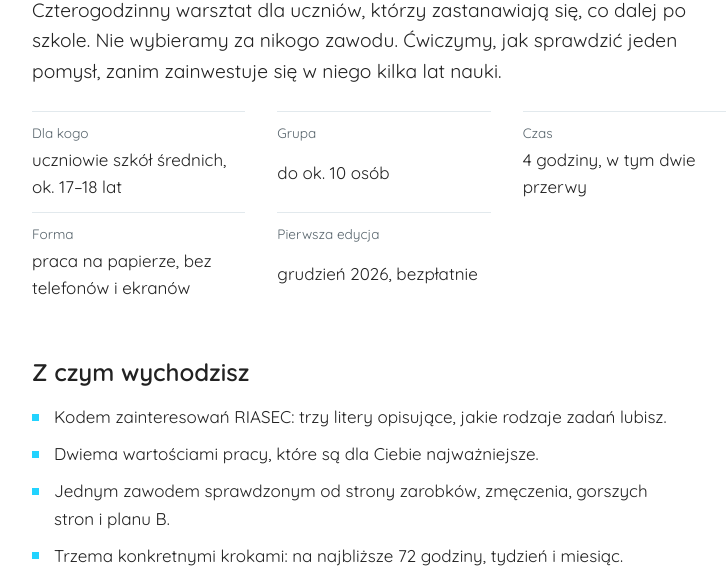
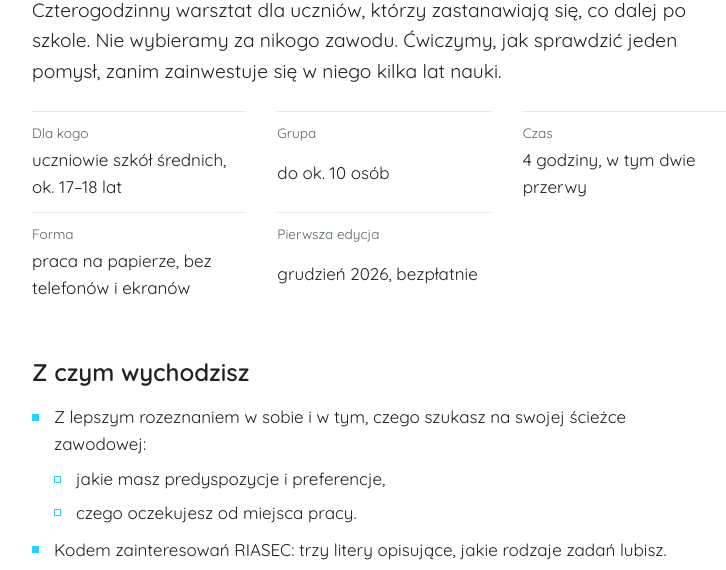
Before and after one commit to lelek/gebarowski-net, a plain HTML site: page workshops.html in a window 1280 px wide. Shown: the part 230-800 px from the top of the page, without its empty margins (256-982 px from the left). Drawn offline with Linux system fonts and the light colour scheme.

Commit message:
feat: z czym wychodzisz z warsztatu - rozeznanie w sobie

```diff
--- a/workshops.html
+++ b/workshops.html
@@ -161,6 +161,17 @@
             background: var(--mark);
         }
 
+        .marked .marked {
+            margin-top: 8px;
+            gap: 6px;
+        }
+
+        .marked .marked li::before {
+            box-sizing: border-box;
+            background: none;
+            border: 1.5px solid var(--mark);
+        }
+
         .program {
             display: grid;
             margin: 0;
@@ -295,11 +306,16 @@
         <section>
             <h2>Z czym wychodzisz</h2>
             <ul class="marked">
+                <li>Z lepszym rozeznaniem w sobie i w tym, czego szukasz na swojej ścieżce zawodowej:
+                    <ul class="marked">
+                        <li>jakie masz predyspozycje i preferencje,</li>
+                        <li>czego oczekujesz od miejsca pracy.</li>
+                    </ul>
+                </li>
                 <li>Kodem zainteresowań RIASEC: trzy litery opisujące, jakie rodzaje zadań lubisz.</li>
                 <li>Dwiema wartościami pracy, które są dla Ciebie najważniejsze.</li>
-                <li>Jednym zawodem sprawdzonym od strony zarobków, zmęczenia, gorszych stron i planu B.</li>
                 <li>Trzema konkretnymi krokami: na najbliższe 72 godziny, tydzień i miesiąc.</li>
-                <li>Metodą, którą możesz potem powtórzyć sam(a) dla kolejnych zawodów.</li>
+                <li>Metodą sprawdzania, czy dany zawód jest dla Ciebie. Możesz ją potem powtórzyć sam(a) dla kolejnych pomysłów.</li>
             </ul>
         </section>
 
```
